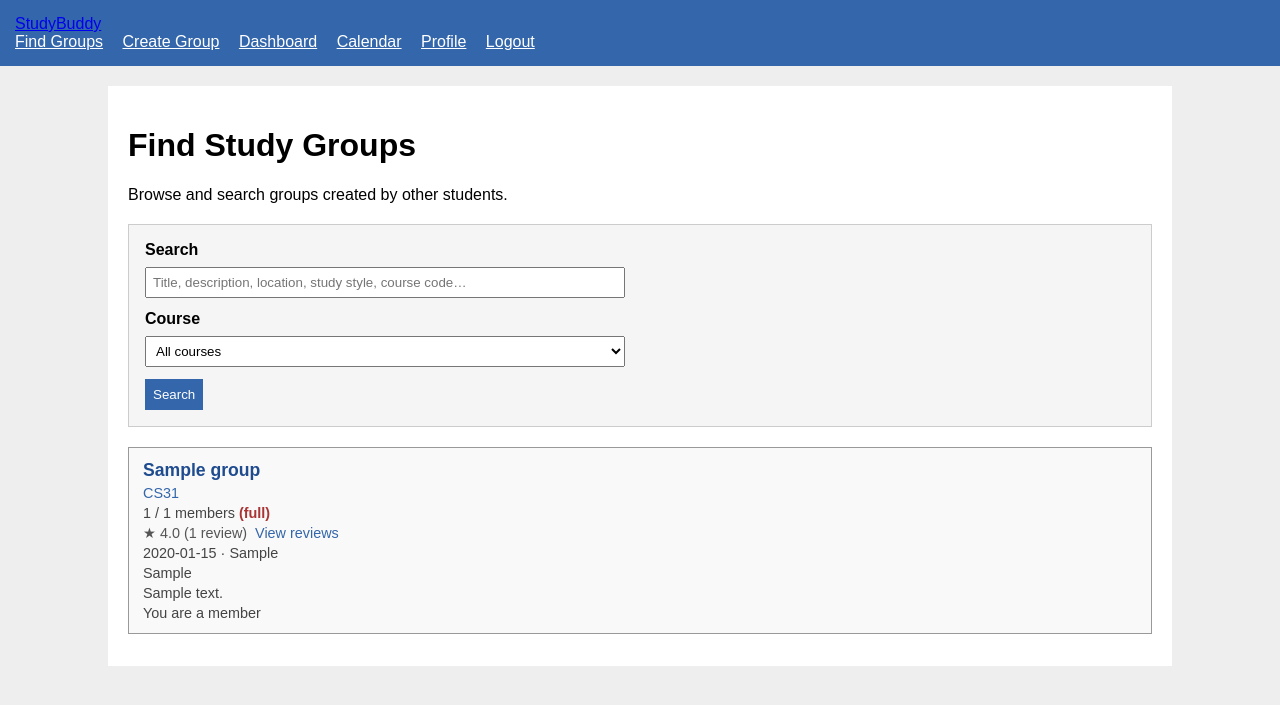
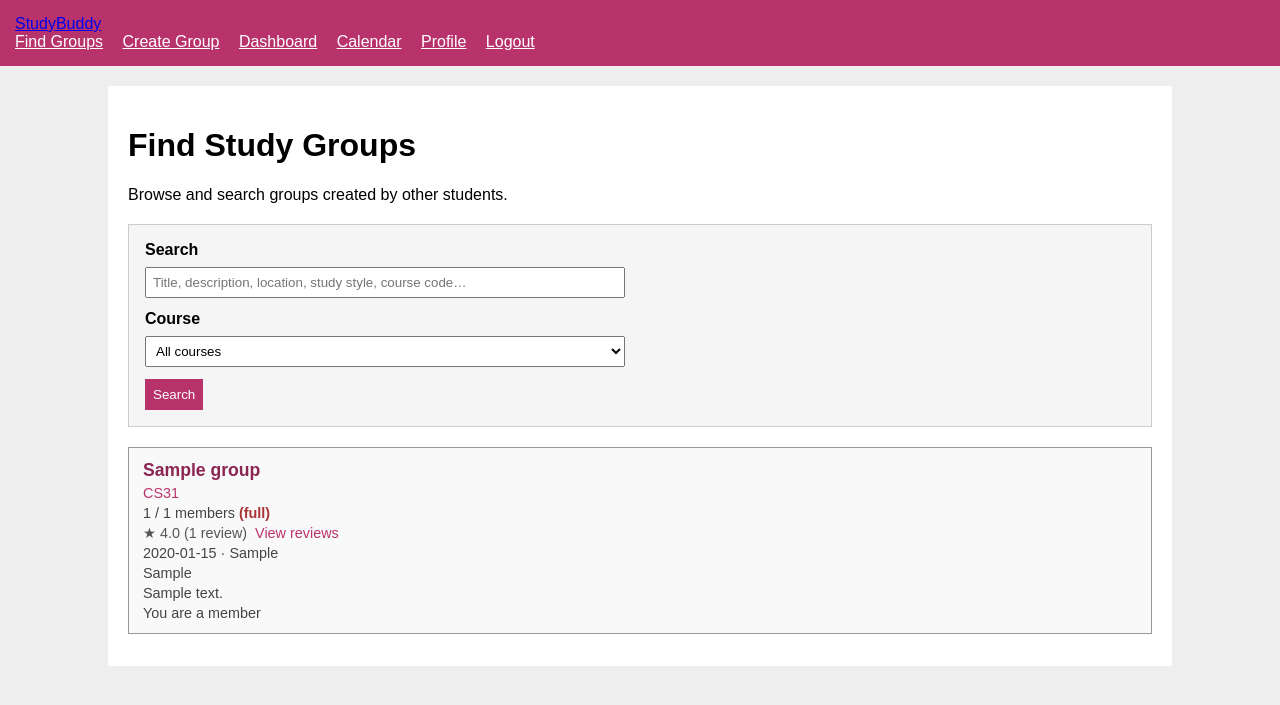
Before and after one commit to daniu98/StudyBuddy, a Flask app: page /groups in a window 1280 px wide. Shown: the top 705 px of the page. Run offline with Flask 3, Linux system fonts and the light colour scheme; the visitor is signed in with stand-in values (Sample User, id 1); data comes from the database, SQL or seed files in the repository; tables that the repository leaves empty hold one stand-in row (values such as "Sample post").

Commit message:
Edit UI color and design

```diff
--- a/static/style.css
+++ b/static/style.css
@@ -1,3 +1,11 @@
+:root {
+    --pink-dark: #b8336b;
+    --pink-darker: #8b2552;
+    --pink-light: #fdf0f5;
+    --pink-muted: #f5d6e6;
+    --pink-border: #e8a8c8;
+}
+
 body {
     font-family: Arial;
     background-color: #eeeeee;
@@ -5,7 +13,7 @@ body {
 }
 
 header {
-    background-color: #3366aa;
+    background-color: var(--pink-dark);
     color: white;
     padding: 15px;
 }
@@ -55,7 +63,7 @@ input, textarea, select {
 }
 
 button, .button {
-    background-color: #3366aa;
+    background-color: var(--pink-dark);
     color: white;
     padding: 8px;
     border: none;
@@ -126,8 +134,8 @@ button:disabled {
 }
 
 .dashboard-group-card:hover {
-    border-color: #3366aa;
-    background: #eef4fc;
+    border-color: var(--pink-dark);
+    background: var(--pink-light);
 }
 
 .dashboard-group-title {
@@ -167,9 +175,9 @@ button:disabled {
 
 .badge-pill {
     display: inline-block;
-    background: #e7f0ff;
-    color: #1f4b8f;
-    border: 1px solid #b7cef3;
+    background: var(--pink-muted);
+    color: var(--pink-darker);
+    border: 1px solid var(--pink-border);
     border-radius: 999px;
     padding: 2px 10px;
     font-size: 0.85em;
@@ -182,7 +190,7 @@ button:disabled {
 }
 
 .breadcrumb a {
-    color: #3366aa;
+    color: var(--pink-dark);
 }
 
 .message-board {
@@ -296,7 +304,7 @@ button:disabled {
 .browse-group-courses {
     display: block;
     font-size: 0.9em;
-    color: #3366aa;
+    color: var(--pink-dark);
     margin-top: 4px;
 }
 
@@ -319,7 +327,7 @@ button:disabled {
 
 .browse-group-title-link {
     text-decoration: none;
-    color: #1f4b8f;
+    color: var(--pink-darker);
 }
 
 .browse-group-title-link:hover {
@@ -336,7 +344,7 @@ button:disabled {
 
 .browse-group-reviews-link {
     font-size: 0.9em;
-    color: #3366aa;
+    color: var(--pink-dark);
     text-decoration: none;
 }
 
@@ -378,14 +386,14 @@ button:disabled {
 }
 
 .calendar-event a:hover .calendar-event-title {
-    color: #3366aa;
+    color: var(--pink-dark);
 }
 
 .calendar-event-time {
     display: inline-block;
     margin-right: 8px;
     font-weight: bold;
-    color: #1f4b8f;
+    color: var(--pink-darker);
 }
 
 .calendar-event-title {
```
